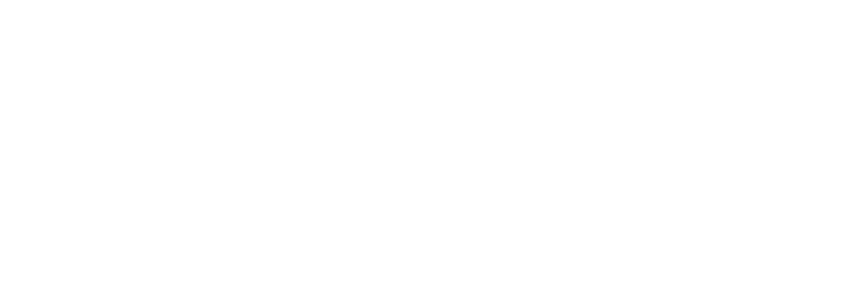
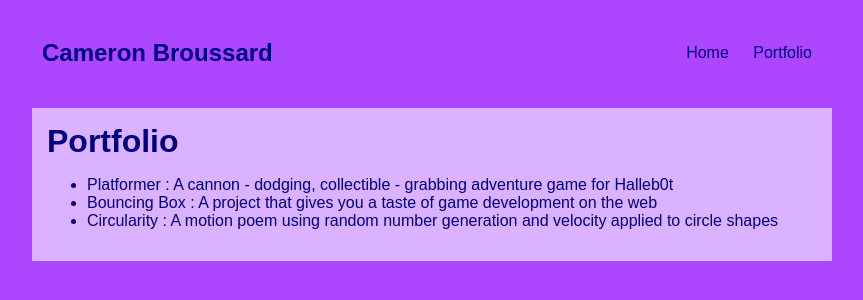
Before and after one commit to CameronBroussard8129885/CameronBroussard8129885.github.io, a plain HTML site: page portfolio.html in a window 1280 px wide. Shown: the whole page, without its empty margins (208-1071 px from the left). Drawn offline with Linux system fonts and the light colour scheme.

Commit message:
first website

```diff
--- a/portfolio.html
+++ b/portfolio.html
@@ -0,0 +1,31 @@
+<!DOCTYPE HTML>
+<html>
+    <head> <title>Cameron's Computer Science Project</title>
+      <link rel="stylesheet" href="style.css">
+    </head>
+
+    <body>
+      <div id="all-contents">
+        <nav>
+          <h1>Cameron Broussard</h1>
+            <ul id="nav-ul">
+              <li class="nav-li">
+               <a class="nav-a" href="index.html">Home</a>
+              </li>
+              <li class="nav-li">
+               <a class="nav-a" href="portfolio.html">Portfolio</a>
+              </li>
+            </ul>
+        </nav>
+        <main>
+          <div class="content">
+            <h1>Portfolio</h1>
+            <ul id="portfolio">
+              <li><a href="projects/platformer/">Platformer : A cannon - dodging, collectible - grabbing adventure game for Halleb0t</a></li>
+              <li><a href="projects/bouncing-box/">Bouncing Box : A project that gives you a taste of game development on the web </a></li>
+              <li><a href="projects/circularity/">Circularity : A motion poem using random number generation and velocity applied to circle shapes</a></li>
+            </ul>
+          </div>
+        </main>
+      </div>
+    </body>
--- a/style.css
+++ b/style.css
@@ -1,6 +1,6 @@
 
    body {
-       background: ___________________;
+       background: #AD46FF;
        color: navy;
        padding: 10px;
        font-family: arial;
@@ -40,7 +40,7 @@
 
    /* main container area beneath menu */
    main {
-       background: ___________________;
+       background: #DAB2FF;
        display: flex;
    }
    .sidebar {
@@ -57,7 +57,7 @@
 
    /* portfolio styles */
    #interests {
-       border: 3px gray solid;
+       border: 3px #9810FA;
        padding: 8px;
    }
    h2, h3 {
```
